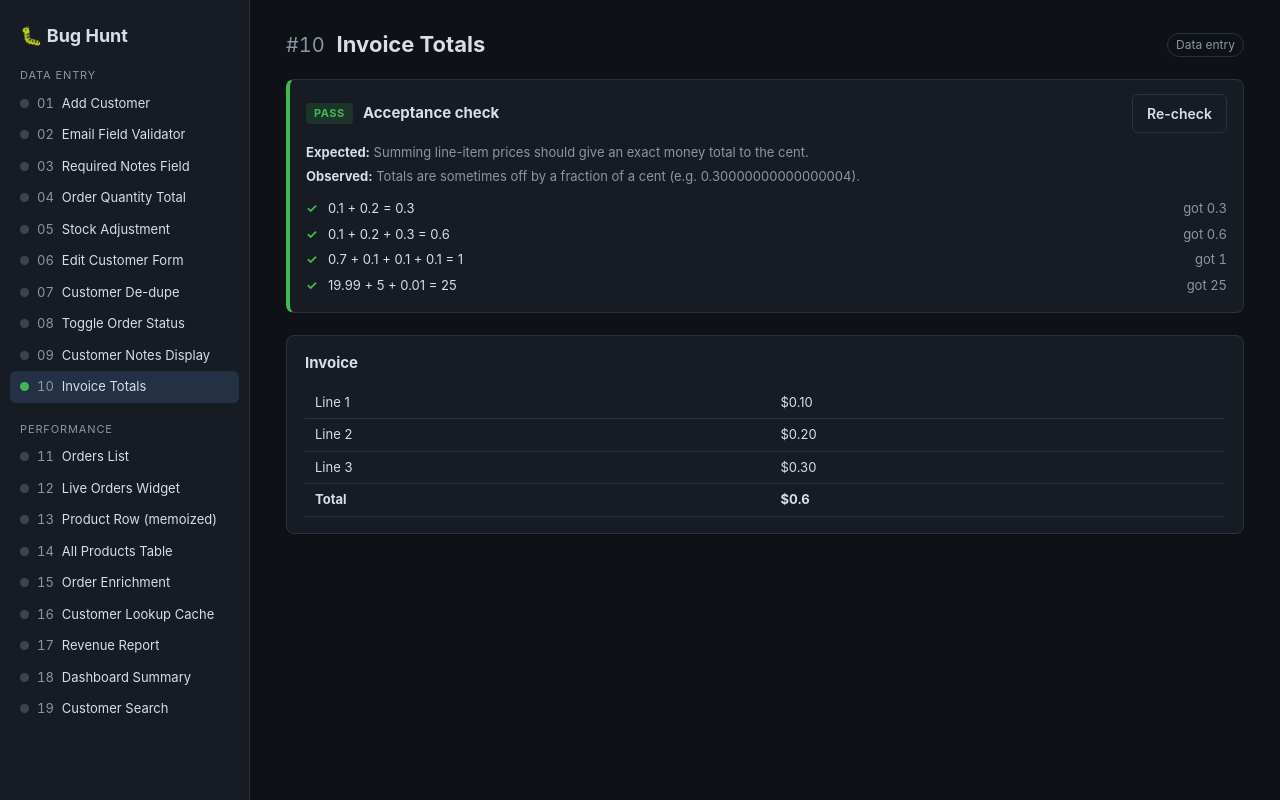
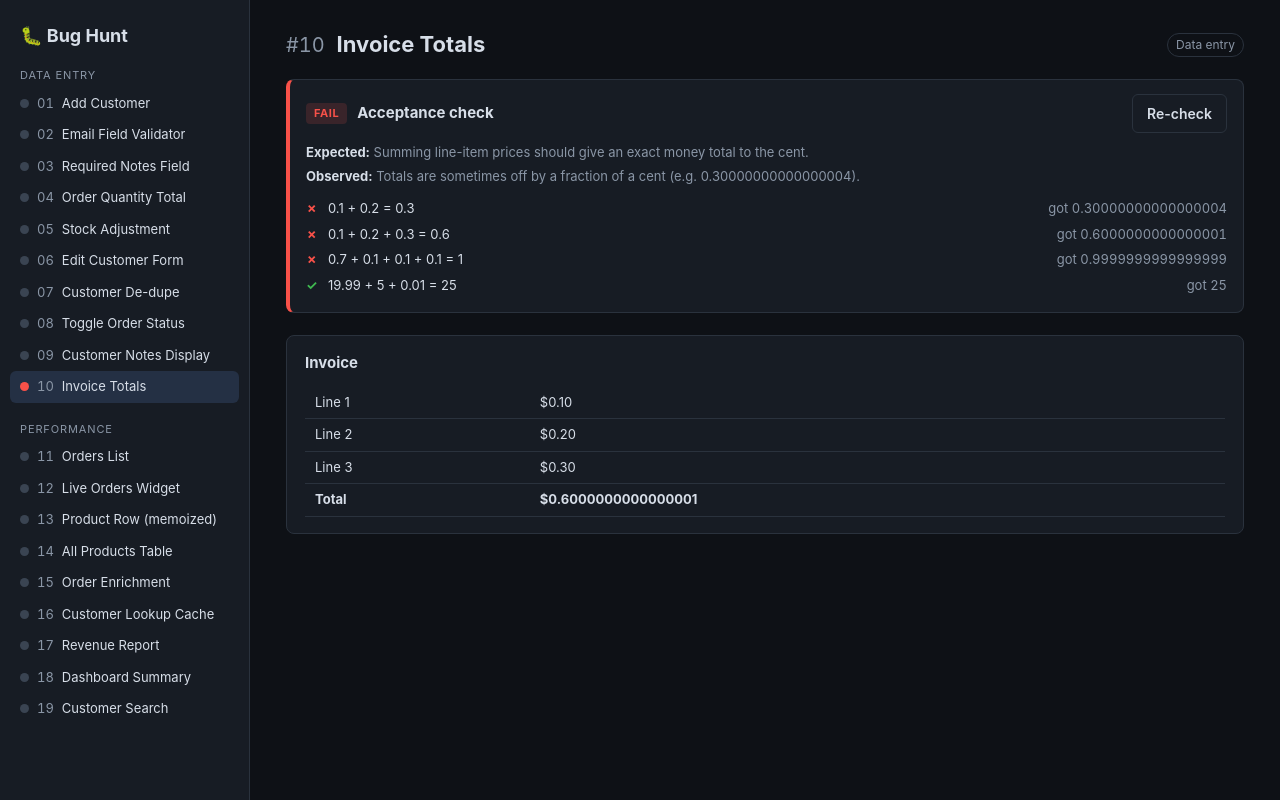
Before and after one commit to SethMcN/bug-hunt, a React (Vite) app: page /c10 in a window 1280 px wide. Built offline with nearby package versions, Linux system fonts and the light colour scheme.

Commit message:
challenge 10: Invoice Totals

```diff
--- a/src/pages/C10InvoiceTotals.tsx
+++ b/src/pages/C10InvoiceTotals.tsx
@@ -7,8 +7,7 @@ const ch = challengeById("c10")!;
 // Sum a list of dollar prices to an exact total. Money is summed in integer
 // cents to avoid binary-float rounding drift, then converted back to dollars.
 export function invoiceTotal(prices: number[]): number {
-  const cents = prices.reduce((acc, p) => acc + Math.round(p * 100), 0);
-  return cents / 100;
+  return prices.reduce((acc, p) => acc + p, 0);
 }
 
 function runChecks(): CheckRow[] {
```
